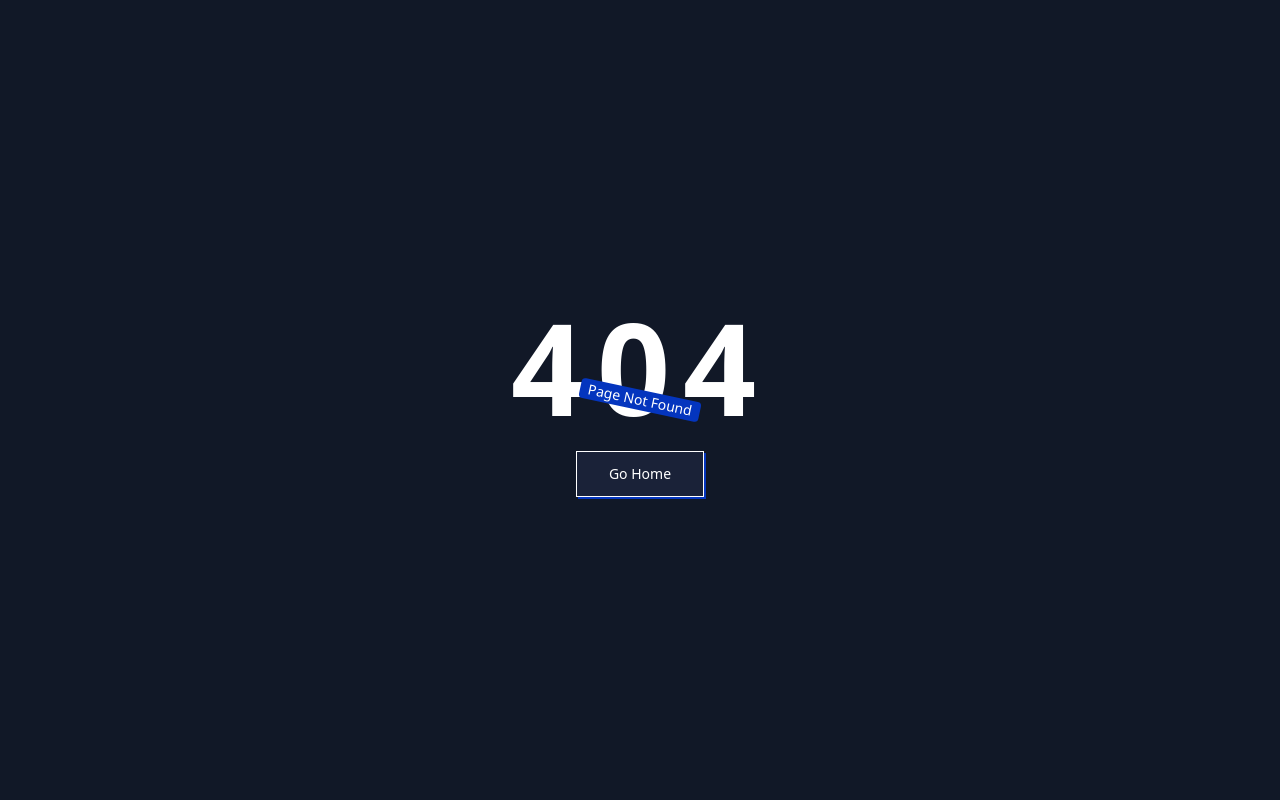
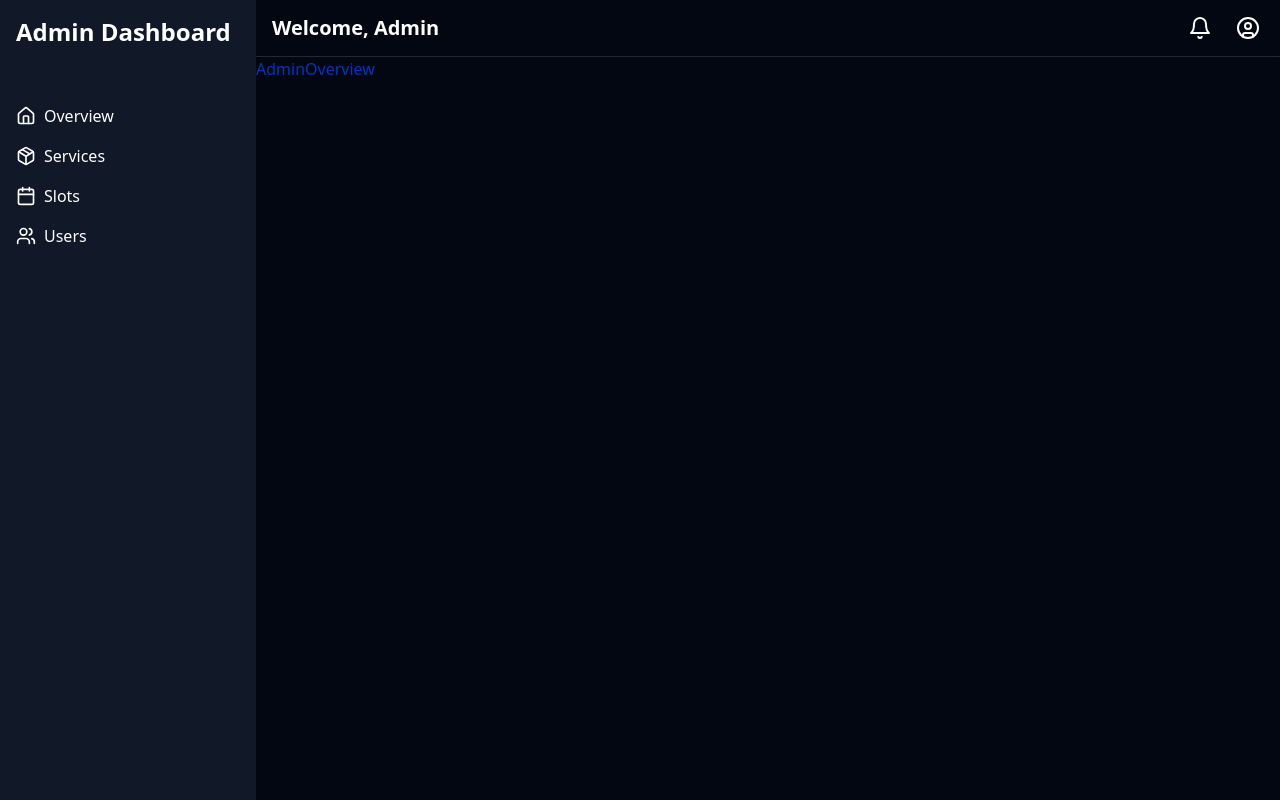
Before and after one commit to the-pujon/car-service-frontend, a React (Vite) app: page /dashboard in a window 1280 px wide. Before the commit this address had no page. Built offline with nearby package versions, Linux system fonts and the light colour scheme.

Commit message:
dashboard layout and server done

```diff
--- /dev/null
+++ b/src/components/layout/DashboardHeader.tsx
@@ -0,0 +1,24 @@
+import { BellIcon,UserCircleIcon } from 'lucide-react'
+import React from 'react'
+
+const DashboardHeader: React.FC = () => {
+    return (
+        <div>
+            <header className="bg-background border-b text-white shadow-sm">
+                <div className="flex items-center justify-between px-4 py-3">
+                    <h2 className="text-xl font-semibold">Welcome, Admin</h2>
+                    <div className="flex items-center space-x-4">
+                        <button className="p-1 rounded-full hover:bg-gray-100 hover:text-black transition-all duration-300">
+                            <BellIcon className="w-6 h-6" />
+                        </button>
+                        <button className="p-1 rounded-full hover:bg-gray-100 hover:text-black transition-all duration-300">
+                            <UserCircleIcon className="w-6 h-6" />
+                        </button>
+                    </div>
+                </div>
+            </header>
+        </div>
+    )
+}
+
+export default DashboardHeader
--- a/src/components/layout/Sidebar.tsx
+++ b/src/components/layout/Sidebar.tsx
@@ -0,0 +1,34 @@
+import { CalendarIcon,HomeIcon,PackageIcon,UsersIcon } from "lucide-react";
+import { Link } from "react-router-dom";
+
+// Sidebar Component
+export function Sidebar() {
+    const menuItems = [
+        { id: "overview",label: "Overview",icon: HomeIcon },
+        { id: "services",label: "Services",icon: PackageIcon },
+        { id: "slots",label: "Slots",icon: CalendarIcon },
+        { id: "users",label: "Users",icon: UsersIcon },
+    ]
+
+    return (
+        <aside className="w-64 bg-primary-foreground text-white shadow-md">
+            <div className="p-4">
+                <h1 className="text-2xl font-bold">Admin Dashboard</h1>
+            </div>
+            <nav className="mt-8">
+                {menuItems.map((item) => (
+                    <Link
+                        to={item.id}
+                        key={item.id}
+                        className={`flex items-center w-full px-4 py-2 text-left hover:bg-background transition-all duration-300 bg-primary-foreground"
+                            }`}
+                    //onClick={() => setActiveTab(item.id)}
+                    >
+                        <item.icon className="w-5 h-5 mr-2" />
+                        {item.label}
+                    </Link>
+                ))}
+            </nav>
+        </aside>
+    )
+}
--- /dev/null
+++ b/src/pages/Dashboard/Admin/AdminOverview/AdminOverview.tsx
@@ -0,0 +1,9 @@
+import React from 'react'
+
+const AdminOverview = () => {
+    return (
+        <div>AdminOverview</div>
+    )
+}
+
+export default AdminOverview
--- /dev/null
+++ b/src/pages/Dashboard/DashboardLayout.tsx
@@ -0,0 +1,21 @@
+import DashboardHeader from '@/components/layout/DashboardHeader'
+import { Sidebar } from '@/components/layout/Sidebar'
+import React from 'react'
+import { Outlet } from 'react-router-dom'
+
+const DashboardLayout = () => {
+    return (
+        <>
+            <div className="flex h-screen bg-background">
+                <Sidebar />
+                <div className="flex flex-col flex-1">
+                    <DashboardHeader />
+                    {/*<main className="flex-1 overflow-y-auto p-4">{renderContent()}</main>*/}
+                    <Outlet />
+                </div>
+            </div>
+        </>
+    )
+}
+
+export default DashboardLayout
--- a/src/pages/Error/Error.tsx
+++ b/src/pages/Error/Error.tsx
@@ -16,7 +16,7 @@ const Error: React.FC = () => {
                         className="absolute inset-0 transition-transform translate-x-0.5 translate-y-0.5 bg-foreground group-hover:translate-y-0 group-hover:translate-x-0"
                     ></span>
                     <span className="relative block px-8 py-3 bg-[#1A2238] border border-current">
-                        <>Go Home</> {/* Use Link from react-router-dom */}
+                        <>Go Home</>
                     </span>
                 </Link>
             </button>
```
Also changed, not shown: src/routes/routes.tsx (+11 -0 lines).
